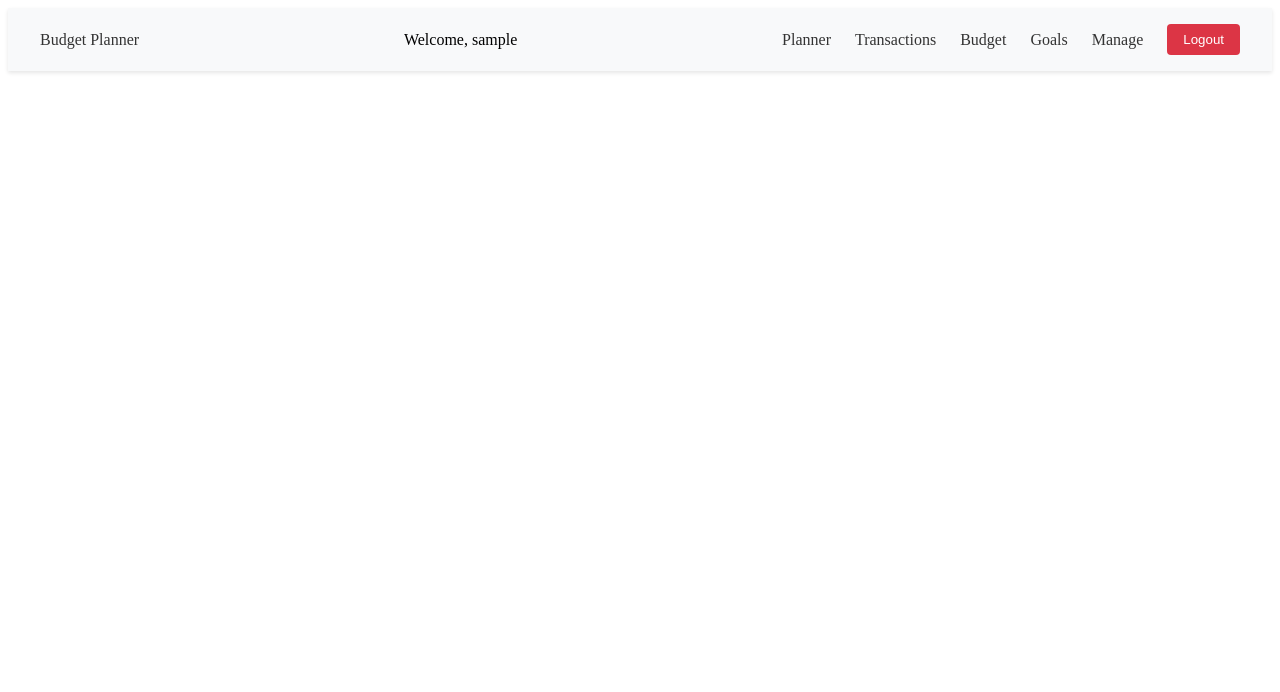
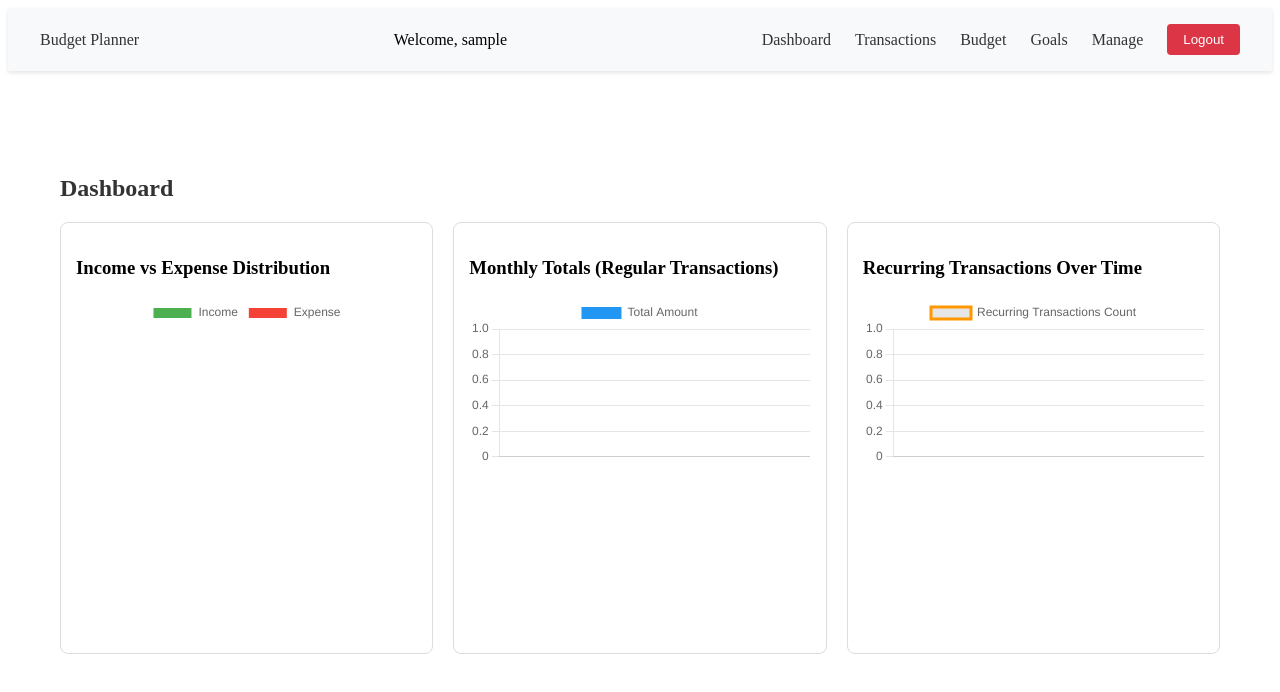
Before and after one commit to jeffjsy/COMP313-403-Team2-W25, a React (Create React App) app in the folder frontend/: page /dashboard in a window 1280 px wide. Shown: the top 692 px of the page. Built offline with nearby package versions, Linux system fonts and the light colour scheme; no server answers; sample sign-in values are in the browser's storage; the HTML template or start-up script is replaced by a standard one.

Commit message:
Added first iteration of dashboard

```diff
--- a/frontend/package.json
+++ b/frontend/package.json
@@ -8,7 +8,9 @@
     "@testing-library/react": "^16.2.0",
     "@testing-library/user-event": "^13.5.0",
     "axios": "^1.7.9",
+    "chart.js": "^4.4.8",
     "react": "^19.0.0",
+    "react-chartjs-2": "^5.3.0",
     "react-dom": "^19.0.0",
     "react-modal": "^3.16.3",
     "react-router-dom": "^7.2.0",
--- a/frontend/src/App.js
+++ b/frontend/src/App.js
@@ -8,6 +8,7 @@ import Transaction from './components/Transaction'
 import Goals from './components/Goals';
 import Budget from "./components/Budget";
 import RecurringTransactions from "./components/RecurringTransactions";
+import Dashboard from "./components/Dashboard";
 
 function App() {
   return (
@@ -23,6 +24,7 @@ function App() {
           <Route path="/profile" element={<Profile />} />
           <Route path="/goals" element={<Goals />} />
           <Route path="/recurring-transactions" element={<RecurringTransactions />} />
+          <Route path="/dashboard" element={<Dashboard />} />
         </Routes>
       </div>
     </Router>
--- /dev/null
+++ b/frontend/src/components/Dashboard.css
@@ -0,0 +1,17 @@
+/* src/components/Dashboard.css */
+.dashboard-container {
+    padding: 20px;
+  }
+
+  .charts-grid {
+    display: grid;
+    grid-template-columns: repeat(auto-fit, minmax(300px, 1fr));
+    gap: 20px;
+  }
+
+  .chart-item {
+    background: #fff;
+    padding: 15px;
+    border: 1px solid #ddd;
+    border-radius: 8px;
+  }
--- /dev/null
+++ b/frontend/src/components/Dashboard.js
@@ -0,0 +1,158 @@
+// src/components/Dashboard.js
+import React, { useState, useEffect } from "react";
+import axios from "axios";
+import { useNavigate } from "react-router-dom";
+import { toast } from "react-toastify";
+import "react-toastify/dist/ReactToastify.css";
+import "./Dashboard.css";
+
+// Import chart components and necessary chart elements
+import { Pie, Bar, Line } from "react-chartjs-2";
+import {
+  Chart as ChartJS,
+  CategoryScale,
+  LinearScale,
+  ArcElement,
+  BarElement,
+  LineElement,
+  PointElement,
+  Tooltip,
+  Legend,
+} from "chart.js";
+
+ChartJS.register(
+  CategoryScale,
+  LinearScale,
+  ArcElement,
+  BarElement,
+  LineElement,
+  PointElement,
+  Tooltip,
+  Legend
+);
+
+const Dashboard = () => {
+  const navigate = useNavigate();
+  const token = localStorage.getItem("token");
+  const user = JSON.parse(localStorage.getItem("user"));
+
+  const [transactions, setTransactions] = useState([]);
+  const [recTransactions, setRecTransactions] = useState([]);
+
+  // API endpoints
+  const TRANSACTIONS_URL = "http://localhost:5000/api/transactions";
+  const RECURRING_URL = "http://localhost:5000/api/recurring-transactions";
+
+  useEffect(() => {
+    if (!token || !user) {
+      navigate("/login");
+      return;
+    }
+
+    const fetchData = async () => {
+      try {
+        const [transactionsRes, recTransactionsRes] = await Promise.all([
+          axios.get(TRANSACTIONS_URL, {
+            headers: { Authorization: `Bearer ${token}` },
+          }),
+          axios.get(RECURRING_URL, {
+            headers: { Authorization: `Bearer ${token}` },
+          }),
+        ]);
+        setTransactions(transactionsRes.data);
+        setRecTransactions(recTransactionsRes.data);
+      } catch (error) {
+        console.error("Error fetching dashboard data", error);
+        toast.error("Failed to load dashboard data.");
+      }
+    };
+
+    fetchData();
+  }, [token, user, navigate]);
+
+  // ----------------------------
+  // Chart 1: Income vs Expense Pie Chart
+  // ----------------------------
+  const incomeCount = transactions.filter((t) => t.type === "income").length;
+  const expenseCount = transactions.filter((t) => t.type === "expense").length;
+
+  const pieData = {
+    labels: ["Income", "Expense"],
+    datasets: [
+      {
+        data: [incomeCount, expenseCount],
+        backgroundColor: ["#4caf50", "#f44336"],
+      },
+    ],
+  };
+
+  // ----------------------------
+  // Chart 2: Bar Chart for Monthly Totals (Regular Transactions)
+  // ----------------------------
+  const monthlyTotals = {};
+  transactions.forEach((t) => {
+    const date = new Date(t.date);
+    const monthYear = `${date.getMonth() + 1}-${date.getFullYear()}`;
+    monthlyTotals[monthYear] = (monthlyTotals[monthYear] || 0) + parseFloat(t.amount);
+  });
+  const barLabels = Object.keys(monthlyTotals).sort((a, b) => {
+    const [am, ay] = a.split("-").map(Number);
+    const [bm, by] = b.split("-").map(Number);
+    return new Date(ay, am - 1) - new Date(by, bm - 1);
+  });
+  const barData = {
+    labels: barLabels,
+    datasets: [
+      {
+        label: "Total Amount",
+        data: barLabels.map((label) => monthlyTotals[label]),
+        backgroundColor: "#2196f3",
+      },
+    ],
+  };
+
+  // ----------------------------
+  // Chart 3: Line Chart for Recurring Transactions
+  // ----------------------------
+  // Here we group recurring transactions by their next occurrence date.
+  const recurringTotals = {};
+  recTransactions.forEach((rt) => {
+    const date = new Date(rt.nextOccurrence).toISOString().split("T")[0];
+    recurringTotals[date] = (recurringTotals[date] || 0) + 1;
+  });
+  const lineLabels = Object.keys(recurringTotals).sort();
+  const lineData = {
+    labels: lineLabels,
+    datasets: [
+      {
+        label: "Recurring Transactions Count",
+        data: lineLabels.map((label) => recurringTotals[label]),
+        fill: false,
+        borderColor: "#ff9800",
+        tension: 0.1,
+      },
+    ],
+  };
+
+  return (
+    <div className="dashboard-container">
+      <h2>Dashboard</h2>
+      <div className="charts-grid">
+        <div className="chart-item">
+          <h3>Income vs Expense Distribution</h3>
+          <Pie data={pieData} />
+        </div>
+        <div className="chart-item">
+          <h3>Monthly Totals (Regular Transactions)</h3>
+          <Bar data={barData} />
+        </div>
+        <div className="chart-item">
+          <h3>Recurring Transactions Over Time</h3>
+          <Line data={lineData} />
+        </div>
+      </div>
+    </div>
+  );
+};
+
+export default Dashboard;
--- a/frontend/src/components/Navbar.js
+++ b/frontend/src/components/Navbar.js
@@ -34,7 +34,7 @@ const Navbar = () => {
           <Link to="/register" className="nav-link">Register</Link>
         ) : (
           <>
-            <Link to="/planner" className="nav-link">Planner</Link>
+            <Link to="/dashboard" className="nav-link">Dashboard</Link>
             <Link to="/transaction" className="nav-link">Transactions</Link>
             <Link to="/budget" className="nav-link">Budget</Link>
             <Link to="/goals" className="nav-link">Goals</Link>
```
Also changed, not shown: frontend/src/components/Planner.css (deleted, +0 -82 lines), frontend/src/components/Planner.js (deleted, +0 -12 lines), 1 other file (tests, documents, lock files or other folders).
